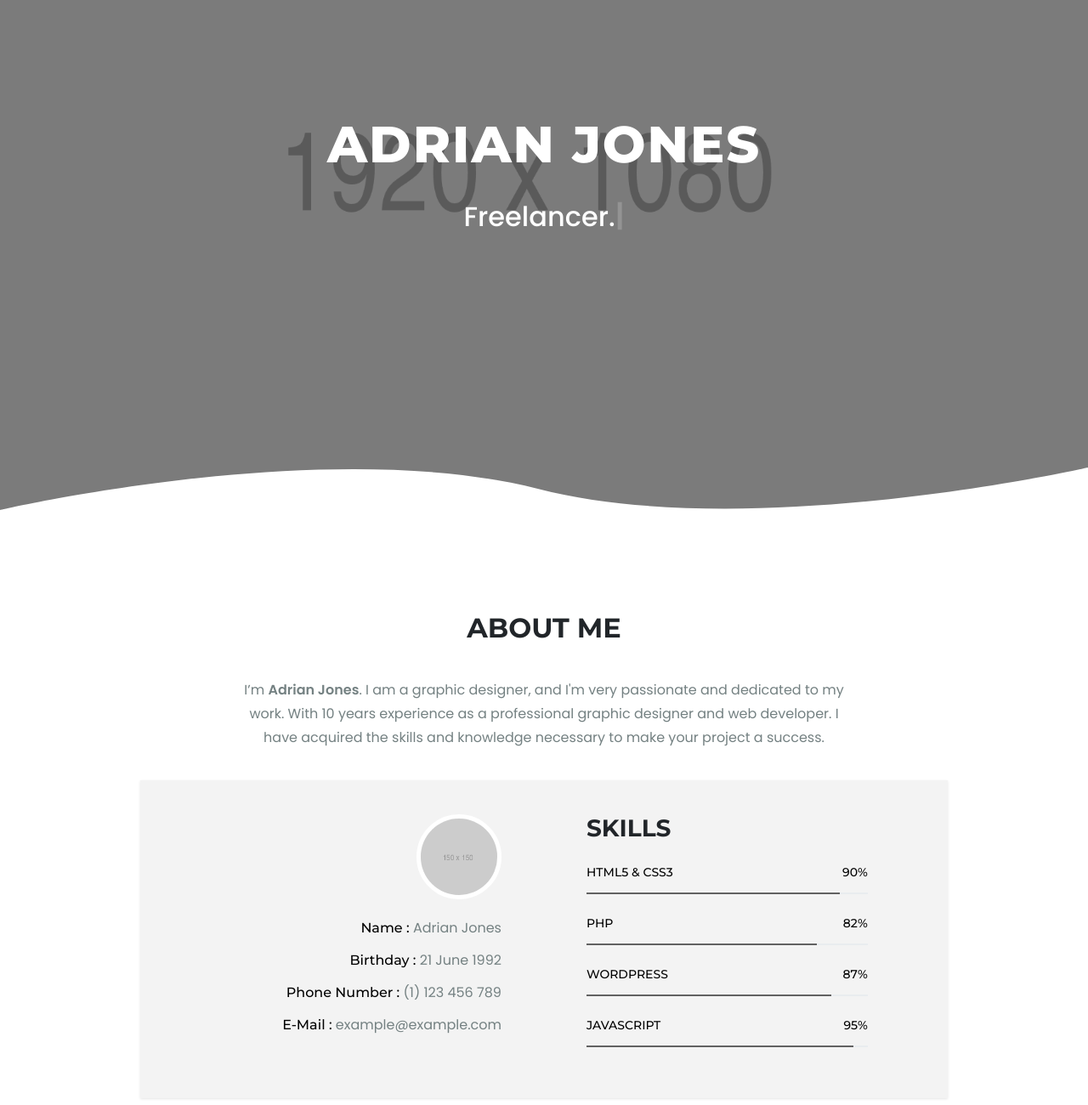
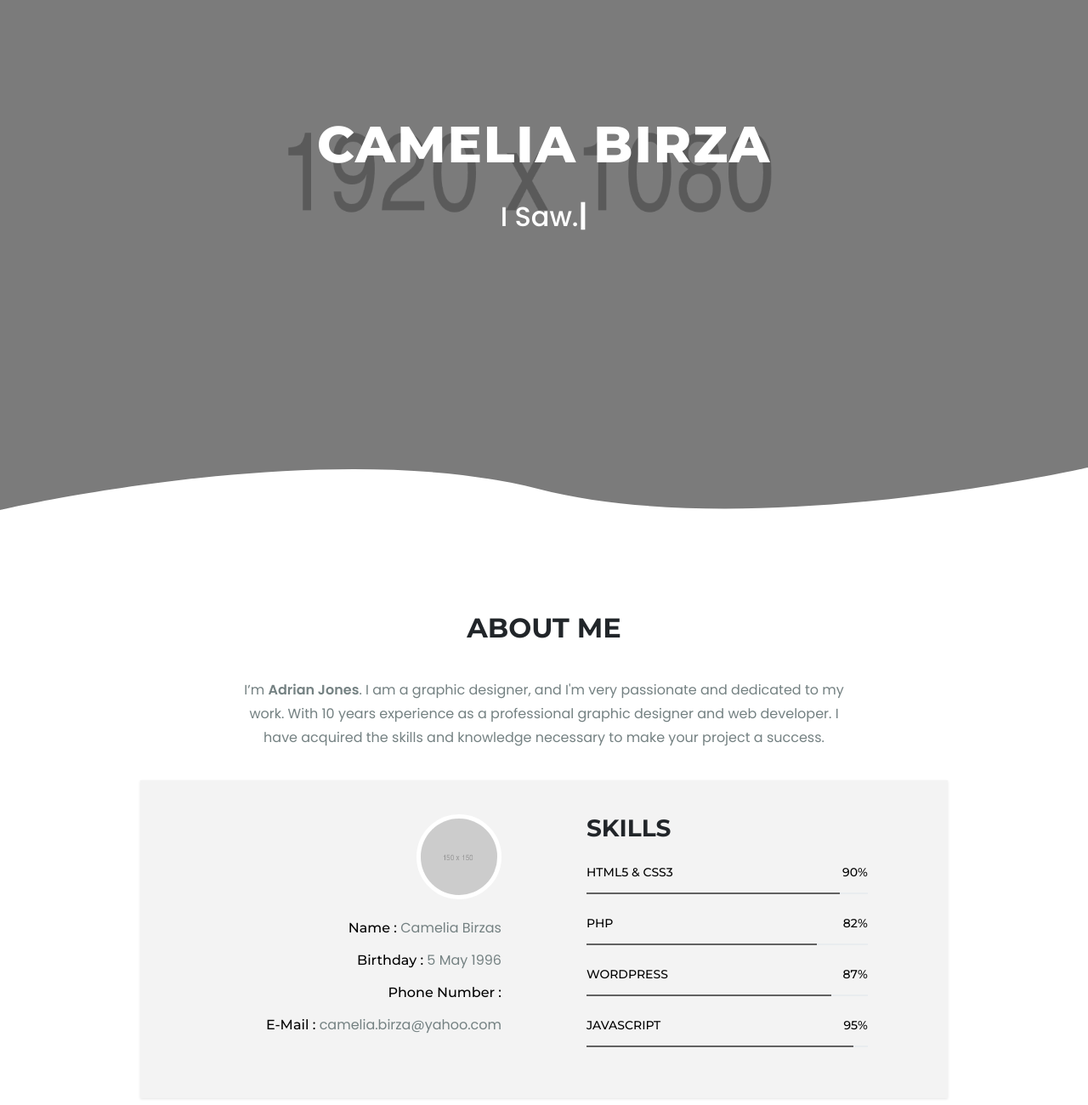
Before and after one commit to cameliabirza/cameliabirza.github.io, a plain HTML site: page index.html in a window 1280 px wide. Shown: the part 200-1500 px from the top of the page at 85% size. Drawn offline with Linux system fonts and the light colour scheme.

Commit message:
Update index.html

```diff
--- a/index.html
+++ b/index.html
@@ -5,7 +5,7 @@
         <meta charset="utf-8">
         <meta http-equiv="X-UA-Compatible" content="IE=edge">
         <meta name="viewport" content="width=device-width, initial-scale=1">
-        <meta name="description" content="Adrian is a Personal Portfolio Template">
+        <meta name="description" content="Camelia is a Personal Portfolio Template">
         <meta name="keywords" content="cosmos-themes, resume, cv, portfolio, personal, developer, designer,personal resume, onepage, clean, modern">
         <meta name="author" content="Camelia Birza">
 
@@ -82,13 +82,12 @@
         <!--Banner Section Start-->
         <section id="banner" class="wave-primary" style="background-image: url('images/background/home-header-bg.jpg')">
             <div class="banner-text">
-                <h1 class="text-uppercase">Adrian Jones</h1>
+                <h1 class="text-uppercase">Camelia Birza</h1>
                 <!--Typed String-->
                 <div id="typed-strings">
-                    <p>Graphics Designer.</p>
-                    <p>Freelancer.</p>
-                    <p>Web Designer.</p>
-                    <p>Programmer.</p>
+                    <p>I came.</p>
+                    <p>I Saw.</p>
+                    <p>I Wrote.</p>
                 </div>
                 <span id="typed"></span>
             </div>
@@ -119,16 +118,16 @@
                                     <img src="images/about.jpg" alt="">
                                 </div>
                                 <div class="info-item">
-                                    <p><span>Name : </span>Adrian Jones</p>
+                                    <p><span>Name : </span>Camelia Birzas</p>
                                 </div>
                                 <div class="info-item">
-                                    <p><span>Birthday : </span>21 June 1992</p>
+                                    <p><span>Birthday : </span>5 May 1996</p>
                                 </div>
                                 <div class="info-item">
-                                    <p><span>Phone Number : </span>(1) 123 456 789</p>
+                                    <p><span>Phone Number : </span></p>
                                 </div>
                                 <div class="info-item">
-                                    <p><span>E-Mail : </span>example@example.com</p>
+                                    <p><span>E-Mail : </span>camelia.birza@yahoo.com</p>
                                 </div>
                             </div>
                             <!--about skills section-->
```
